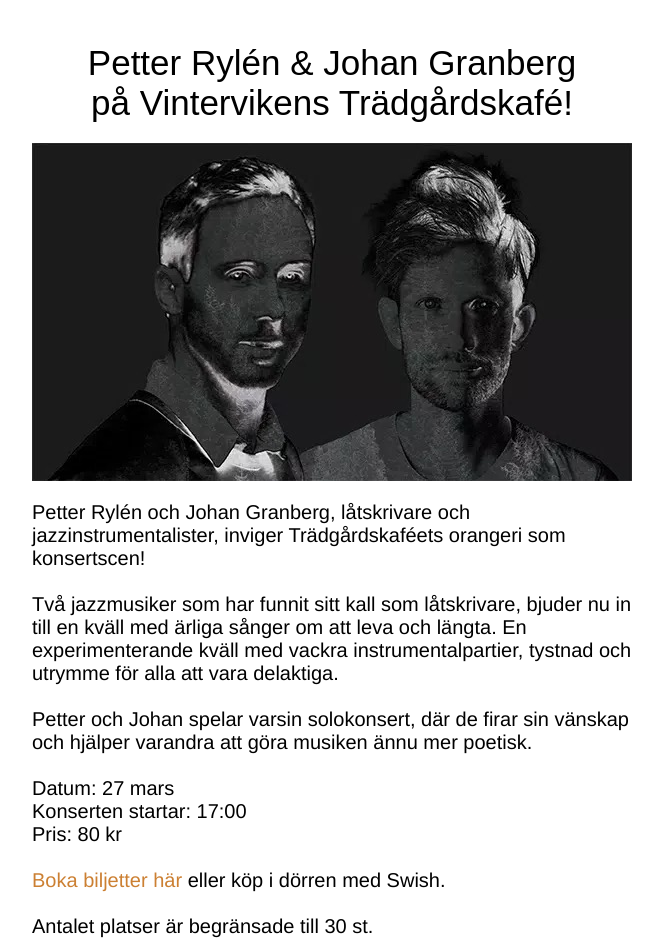
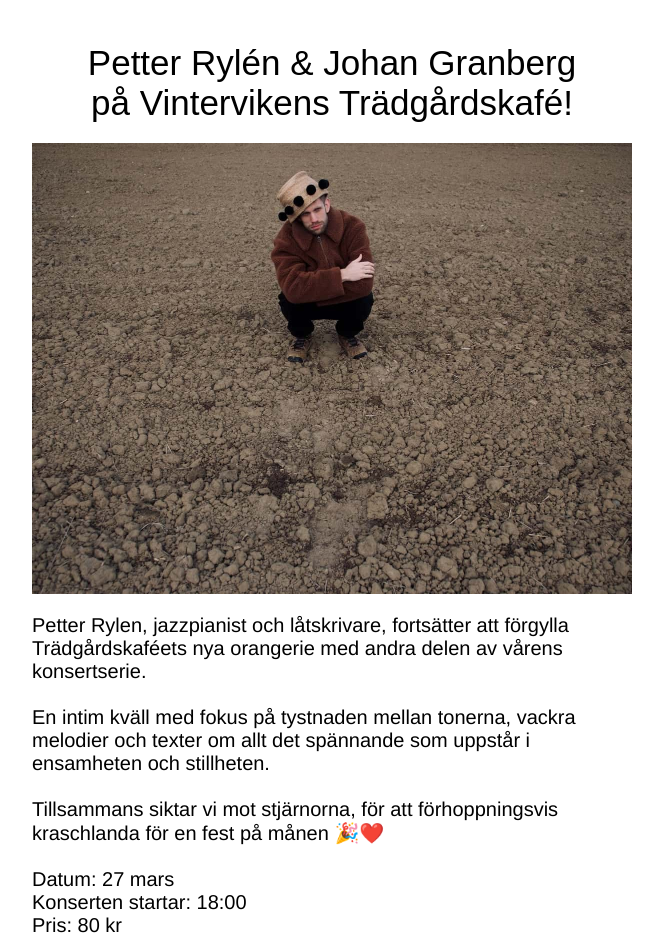
Before and after one commit to pletter/petterrylen.com, a Jekyll site: the page konsert/index.html, which Jekyll copies as it is, in a window 1280 px wide. Shown: the top 952 px of the page, without its empty margins (308-971 px from the left). Built offline with Jekyll 4.4.1, drawn with Linux system fonts in a browser that asks for light colours; some of the changed text lies outside the part shown.

Commit message:
new concert

```diff
--- a/konsert/index.html
+++ b/konsert/index.html
@@ -91,36 +91,24 @@
 			</div>
 	</header>
 	<div>
-<img src="/images/johanpetter.jpeg">
-Petter Rylén och Johan Granberg, låtskrivare och jazzinstrumentalister, inviger Trädgårdskaféets orangeri som konsertscen!
+<img src="/images/petter2.jpg">
+Petter Rylen, jazzpianist och låtskrivare, fortsätter att förgylla Trädgårdskaféets nya orangerie med andra delen av vårens konsertserie.
 <br><br>
-Två jazzmusiker som har funnit sitt kall som låtskrivare, bjuder nu in till en kväll med ärliga sånger om att leva och längta.
-En experimenterande kväll med vackra instrumentalpartier, tystnad och utrymme för alla att vara delaktiga.
+
+En intim kväll med fokus på tystnaden mellan tonerna, vackra melodier och texter om allt det spännande som uppstår i ensamheten och stillheten.
+<br><br>
+
+Tillsammans siktar vi mot stjärnorna, för att förhoppningsvis kraschlanda för en fest på månen 🎉❤️
+<br><br>
+Datum: 27 mars
+<br>
+Konserten startar: 18:00
+<br>
+Pris: 80 kr
 <br>
 <br>
-Petter och Johan spelar varsin solokonsert, där de firar sin vänskap och hjälper varandra att göra musiken ännu mer poetisk.
+Swisha 80 kr per biljett till 123 307 28 08 för att boka. Begränsat antal platser.
 <br>
-<br>
-<b>
-Datum: 27 mars
-<br>
-Konserten startar: 17:00
-<br>
-Pris: 80 kr
-</b>
-<br>
-<br>
-<a href="https://forms.gle/U8g5ae3b68At8QBd7">Boka biljetter här</a> eller köp i dörren med Swish.
-<br>
-<br>
-Antalet platser är begränsade till 30 st.
-<br>
-<br>
-<div style="position: relative;
-padding-bottom: 56.25%;
-overflow: hidden;">
-<iframe width="560" height="315" class="video" src="https://www.youtube.com/embed/a_xFr8_s30g?controls=0" title="YouTube video player" frameborder="0" allow="accelerometer; autoplay; clipboard-write; encrypted-media; gyroscope; picture-in-picture" allowfullscreen></iframe>
-</div>
 <br>
 <div style="position: relative;
 padding-bottom: 56.25%;
```
Also changed, not shown: images/petter2.jpg (added).
